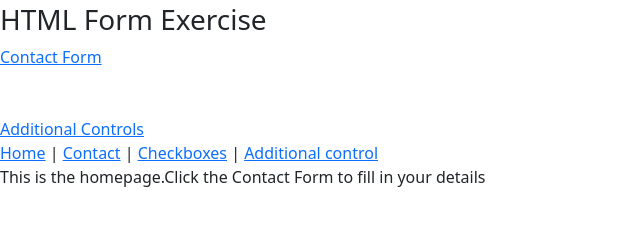
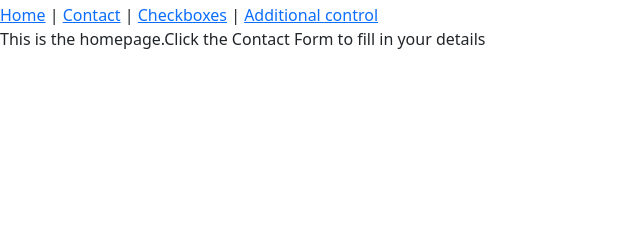
Before and after one commit to duncan-04/HTML-Form-page, a plain HTML site: page index.html in a window 1280 px wide. Shown: the part 53-278 px from the top of the page, without its empty margins (0-640 px from the left). Drawn offline with nearby package versions, Linux system fonts and the light colour scheme.

Commit message:
Update index.html

```diff
--- a/index.html
+++ b/index.html
@@ -12,12 +12,6 @@
 
 <h1>Welcome to My Website</h1>
 
-<h3>HTML Form Exercise</h3>
-
-<a href="contact.html">Contact Form</a><br><br>
-<a href="checkboxes.html>Checkboxes</a><br><br>
-<a href="additional controls.html">Additional Controls</a>
-
 <nav>
 <a href="index.html">Home</a> |
 <a href="contact.html">Contact</a> |
```
